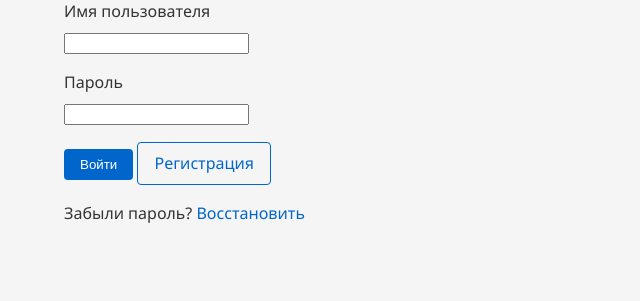
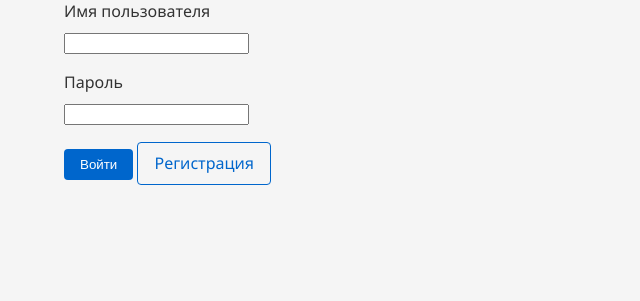
Before and after one commit to kireevst/Flask-project, a Flask app: page /login in a window 1280 px wide. Shown: the part 171-472 px from the top of the page, without its empty margins (0-640 px from the left). Run offline with Flask 3, Linux system fonts and the light colour scheme.

Commit message:
Update login.html

```diff
--- a/templates/login.html
+++ b/templates/login.html
@@ -24,9 +24,5 @@
             </div>
         </form>
     </div>
-
-    <div class="auth-links">
-        <p>Забыли пароль? <a href="#">Восстановить</a></p>
-    </div>
 </div>
 {% endblock %}
```
